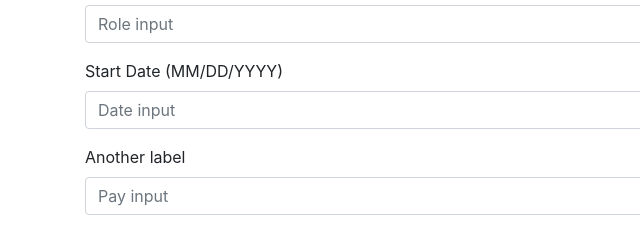
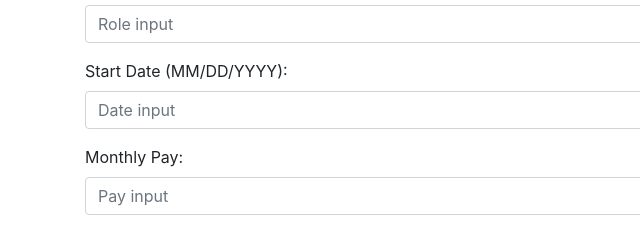
Before and after one commit to JQuest92/timekeeper, a plain HTML site: page index.html in a window 1280 px wide. Shown: the part 461-689 px from the top of the page, 0-640 px from the left. Drawn offline with nearby package versions, Linux system fonts and the light colour scheme; no server answers.

Commit message:
Typo fix

```diff
--- a/index.html
+++ b/index.html
@@ -58,11 +58,11 @@
               <input type="text" class="form-control" id="roleInput" placeholder="Role input">
             </div>
             <div class="form-group">
-                  <label for="dateInput">Start Date (MM/DD/YYYY)</label>
+                  <label for="dateInput">Start Date (MM/DD/YYYY):</label>
                   <input type="text" class="form-control" id="dateInput" placeholder="Date input">
             </div>
             <div class="form-group">
-                  <label for="payInput">Another label</label>
+                  <label for="payInput">Monthly Pay:</label>
                   <input type="text" class="form-control" id="payInput" placeholder="Pay input">
             </div>
             <button type="submit" class="btn btn-primary" id="submitBttn">Submit</button>
```
